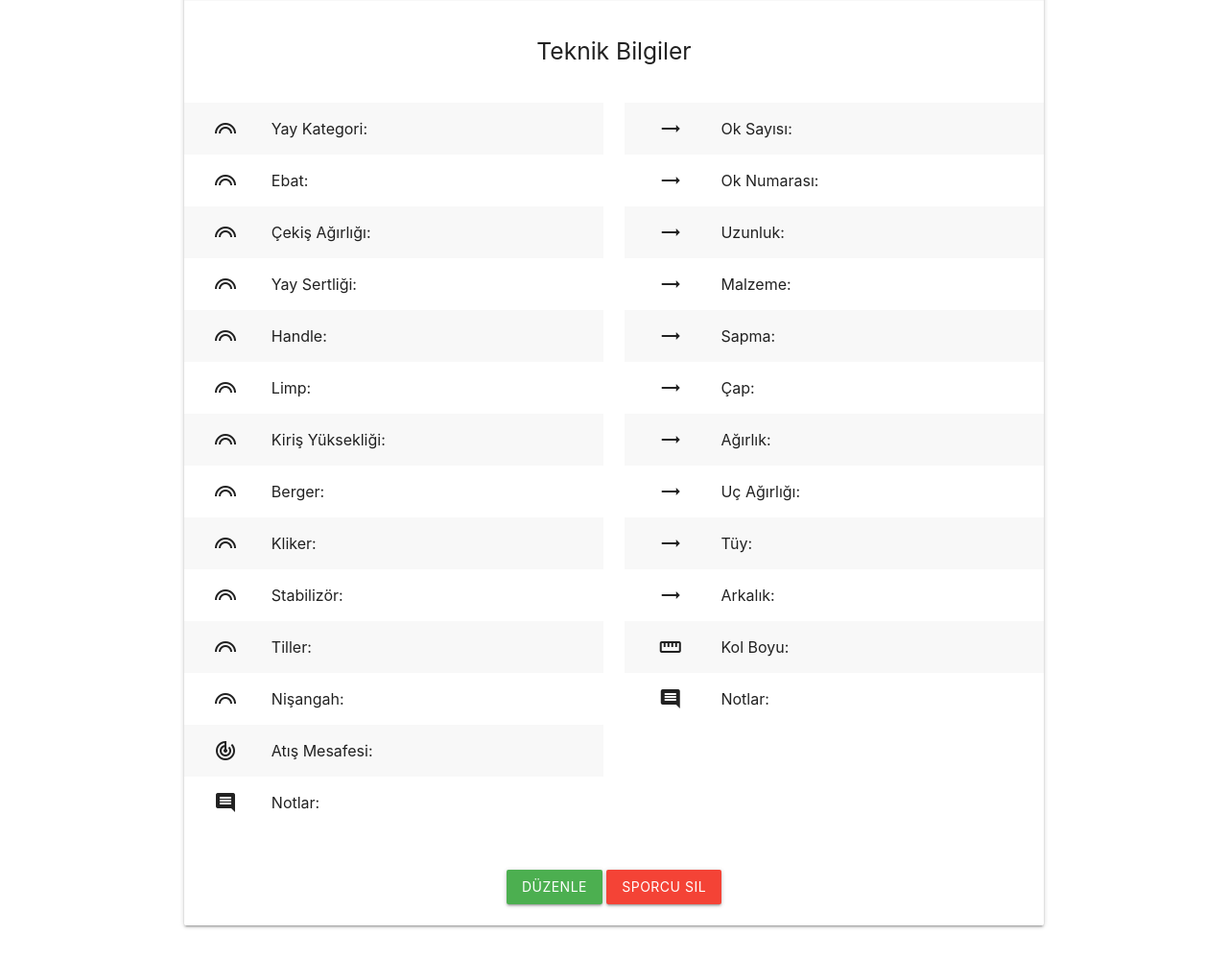
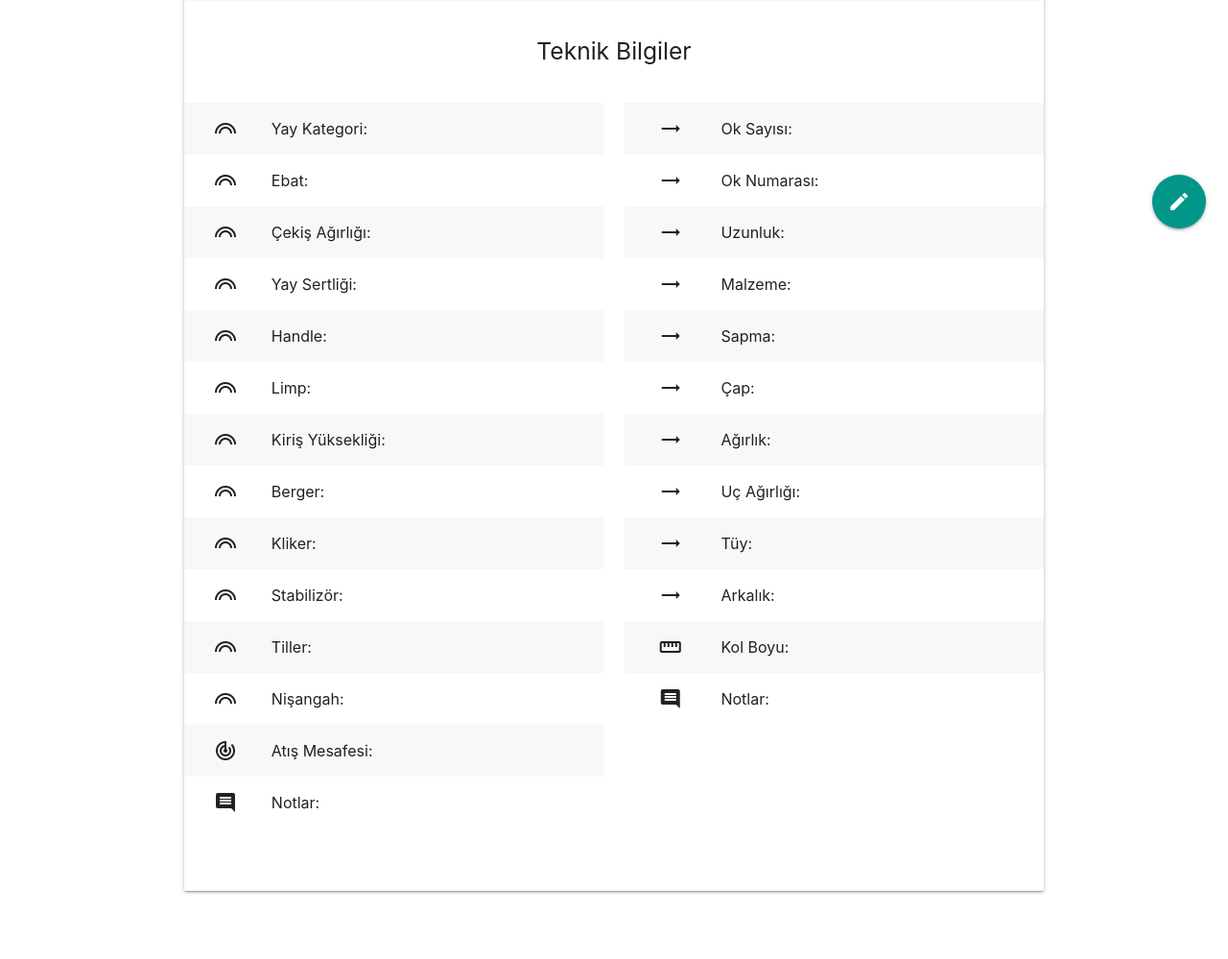
Before and after one commit to bece0/Antrenor, a PHP site: page /sporcu_sayfasi.php?sporcu= in a window 1280 px wide. Shown: the part 539-1538 px from the top of the page at 96% size. After the commit the page ends 1470 px from the top, so only its background shows below. Run offline with PHP 8.4, Linux system fonts and the light colour scheme; the visitor is signed in with stand-in values (Sample User, id 1); data that the repository does not hold is empty; some libraries are stand-ins or nearby versions.

Commit message:
butonlarda düzenleme yapıldı

```diff
--- a/sporcu_sayfasi.php
+++ b/sporcu_sayfasi.php
@@ -110,7 +110,7 @@
                     <div class="row">
                         <div class="col s6">
 
-                        <table class="striped">
+                            <table class="striped">
                                 <thead>
 
                                     <tr>
@@ -339,15 +339,30 @@
                         </div>
                     </div>
                     <br>
-                    <center>
 
-                        <a class=" waves-light btn green " id="bilgi_duzenle_buton"
-                            href="sporcu_duzenle.php?sporcu=<?php echo $sporcu_no ?>">Düzenle</a>
+
+                    <div class="fixed-action-btn">
+                        <a class="btn-floating btn-large teal">
+                            <i class="large material-icons">create</i>
+                        </a>
+                        <ul>
+                            <li><a class="btn-floating yellow" id="bilgi_duzenle_buton"
+                                    href="sporcu_duzenle.php?sporcu=<?php echo $sporcu_no ?>"><i
+                                        class="material-icons">mode_edit</i></a>Düzenle</li>
+                            <li><a class="btn-floating red darken-1" id="sporcu_sil_buton"
+                                    href="action/sporcu_sil_action.php?sporcu=<?php echo $sporcu_no ?>"><i
+                                        class="material-icons">delete</i></a>Sporcu Sil</li>
+
+                        </ul>
+                    </div>
+
+                    <!-- <a class=" waves-light btn green " id="bilgi_duzenle_buton"
+                            href="sporcu_duzenle.php?sporcu=<?php // echo $sporcu_no ?>">Düzenle</a>
 
                         <a class=" waves-light btn red " id="sporcu_sil_buton"
-                            href="action/sporcu_sil_action.php?sporcu=<?php echo $sporcu_no ?>">Sporcu Sil</a>
+                            href="action/sporcu_sil_action.php?sporcu=<?php //echo $sporcu_no ?>">Sporcu Sil</a> -->
 
-                    </center>
+
                     <br>
 
 
@@ -500,7 +515,7 @@
                         </div>
 
                         <div class="collapsible-body center" style="background-color:#e0f2f1  ">
-                            <table >
+                            <table>
                                 <!-- PUAN DETAY-->
                                 <thead>
                                     <tr>
```
